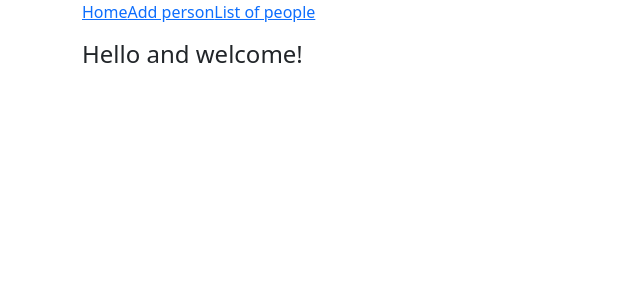
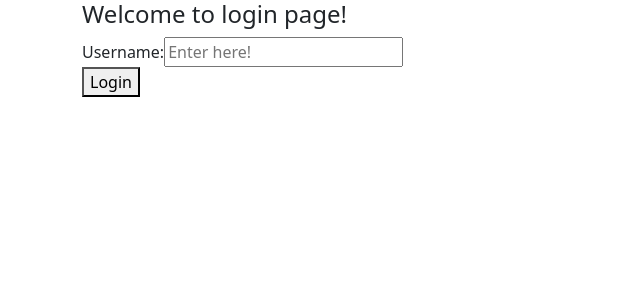
Before and after one commit to a18ismca/LexiconReact, a React (Create React App) app in the folder ismetsapp/: page / in a window 1280 px wide. Shown: the top 300 px of the page, without its empty margins (0-640 px from the left). Built offline with nearby package versions, Linux system fonts and the light colour scheme.

Commit message:
The username is shown when logging in

```diff
--- a/ismetsapp/src/App.js
+++ b/ismetsapp/src/App.js
@@ -2,13 +2,16 @@ import './App.css';
 import {Form} from './components/Form';
 import {List} from './components/List';
 import {Home} from './components/Home';
+import {Login} from './components/Login';
 import {PersonalDetails} from './components/PersonalDetails';
 import {BrowserRouter, Route, Routes} from "react-router-dom"
-
-import { useState } from 'react';
+import { UserProvider } from './components/UserContext';
+import React, { useState, useContext } from 'react';
+import { UserContext } from './components/UserContext';
 
 function App() {
 
+  const { user } = useContext(UserContext);
 
   // här lagras alla personer som skapats
   const [people, updatePeople] = useState([]);
@@ -22,13 +25,15 @@ function App() {
 
   return (
 
-
+    <UserProvider>
     <div className='App'>
       <BrowserRouter>
 
         <Routes>
 
-          <Route index path="/" element={<Home/>} />
+          <Route index path="/" element={<Login/>} />
+
+          <Route path="/home" element={<Home />} />
 
           <Route path="/add" element={<Form addPerson={addPerson} />} />
 
@@ -42,6 +47,7 @@ function App() {
 
 
     </div>
+    </UserProvider>
 
   );
 }
--- a/ismetsapp/src/components/Form.js
+++ b/ismetsapp/src/components/Form.js
@@ -2,7 +2,7 @@ import 'bootstrap/dist/css/bootstrap.min.css';
 
 import React, {useState} from 'react';
 
-import Navigation from "./Navigation";
+import {Navigation} from "./Navigation";
 
 // addPerson är en metod som skickas vidare till App.js
 export const Form = ({addPerson}) => {
--- a/ismetsapp/src/components/Home.js
+++ b/ismetsapp/src/components/Home.js
@@ -1,14 +1,20 @@
-import React from "react";
-import Navigation from "./Navigation";
+import React, {useContext} from "react";
+import {Navigation} from "./Navigation";
+import { UserContext } from "./UserContext";
 import 'bootstrap/dist/css/bootstrap.min.css';
 
 
 export const Home = () => {
+
+    const {user} = useContext(UserContext);
+
     return(
+        <>
         <div className="container">
             <Navigation/>
-            <h4>Hello and welcome!</h4>
+            <h4>Hello and welcome, {user.username}</h4>
 
         </div>
+        </>
     )
 }
--- a/ismetsapp/src/components/List.js
+++ b/ismetsapp/src/components/List.js
@@ -1,5 +1,5 @@
 import 'bootstrap/dist/css/bootstrap.min.css';
-import Navigation from './Navigation';
+import {Navigation} from './Navigation';
 import {Link} from "react-router-dom";
 import React from 'react';
 
--- a/ismetsapp/src/components/Login.js
+++ b/ismetsapp/src/components/Login.js
@@ -7,7 +7,7 @@ export const Login = () => {
 
 const { userLogin } = useContext(UserContext);
 
-const [username, setUsername] = useState();
+const [name, setUsername] = useState();
 
 const usernameOnChange = (e) => {
     setUsername(e.target.value);
@@ -26,13 +26,13 @@ const usernameOnChange = (e) => {
             </label>
 
             <input
-                type={text}
+                type='text'
                 placeholder='Enter here!'
                 onChange={usernameOnChange}
             />
 
             <div>
-                <Link to="home"><button onClick={() => userLogin(username)}>Login</button></Link>
+                <Link to="home"><button onClick={() => userLogin(name)}>Login</button></Link>
             </div>
 
 
--- a/ismetsapp/src/components/Navigation.js
+++ b/ismetsapp/src/components/Navigation.js
@@ -2,13 +2,13 @@ import React from "react";
 import {Link} from "react-router-dom";
 import 'bootstrap/dist/css/bootstrap.min.css';
 
-const Navigation = () => {
+export const Navigation = () => {
 
     return(
 
         <div>
             <nav className="nav">
-                <Link to="/"><p>Home</p></Link>
+                <Link to="/home"><p>Home</p></Link>
                 <Link to="/add"><p>Add person</p></Link>
                 <Link to="/list"><p>List of people</p></Link>
             </nav>
@@ -17,5 +17,3 @@ const Navigation = () => {
     )
 
 }
-
-export default Navigation;
--- a/ismetsapp/src/components/PersonalDetails.js
+++ b/ismetsapp/src/components/PersonalDetails.js
@@ -1,6 +1,6 @@
 import 'bootstrap/dist/css/bootstrap.min.css';
 import {Link} from "react-router-dom";
-import Navigation from './Navigation';
+import {Navigation} from './Navigation';
 import React from "react";
 
 export const PersonalDetails = () => {
--- a/ismetsapp/src/components/UserContext.js
+++ b/ismetsapp/src/components/UserContext.js
@@ -4,18 +4,20 @@ export const UserContext = createContext({username: "", authorized: false});
 
 export const UserProvider = ({ children }) => {
 
-    // user is the name of the "data" that gets stored in the context
+    // user is the username of the "data" that gets stored in the context
 
     const [user, setUser] = useState({username: "", authorized: false});
 
 
-    // Login updates the user data with a name parameter. auth: true
+    // Login updates the user data with a username parameter. authorized: true
     const userLogin = (username) => {
 
         setUser((user) => ({
             username: username,
             authorized: true,
+
         })
+
         );
 
     };
```
